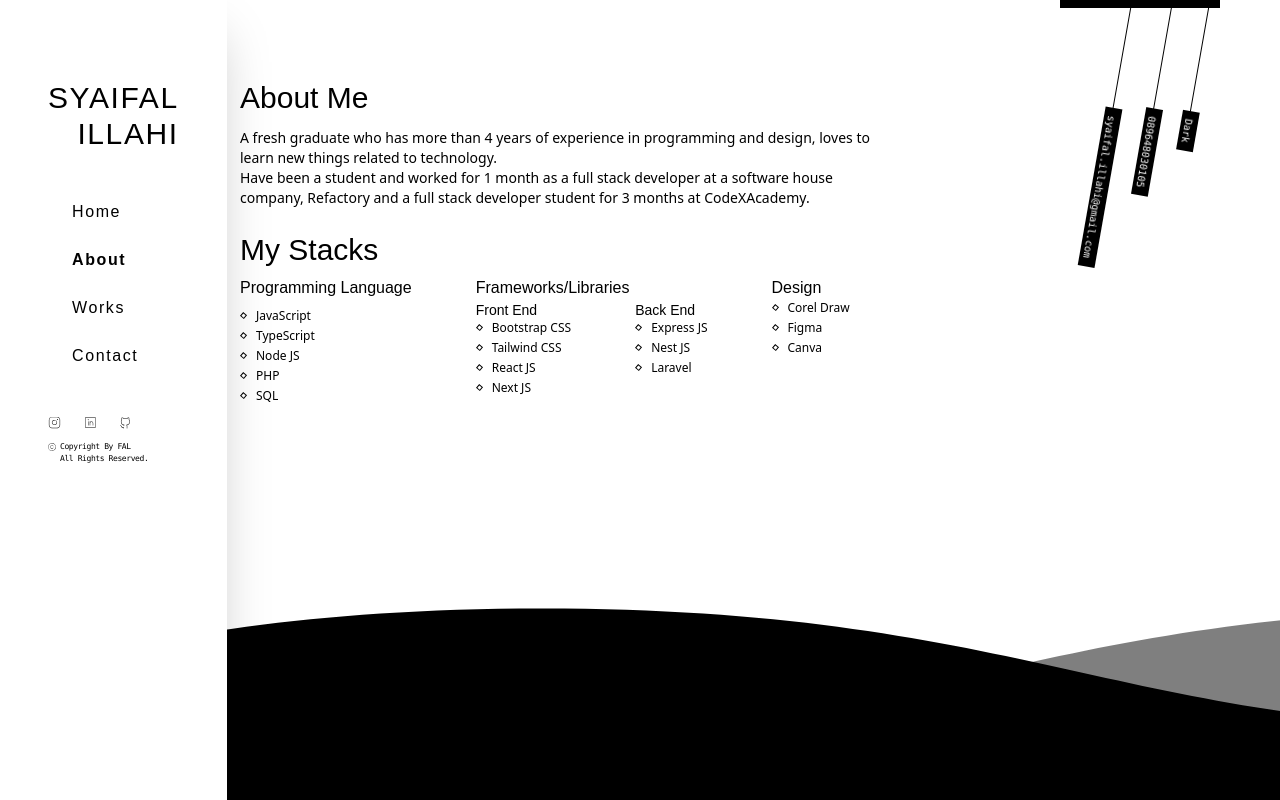
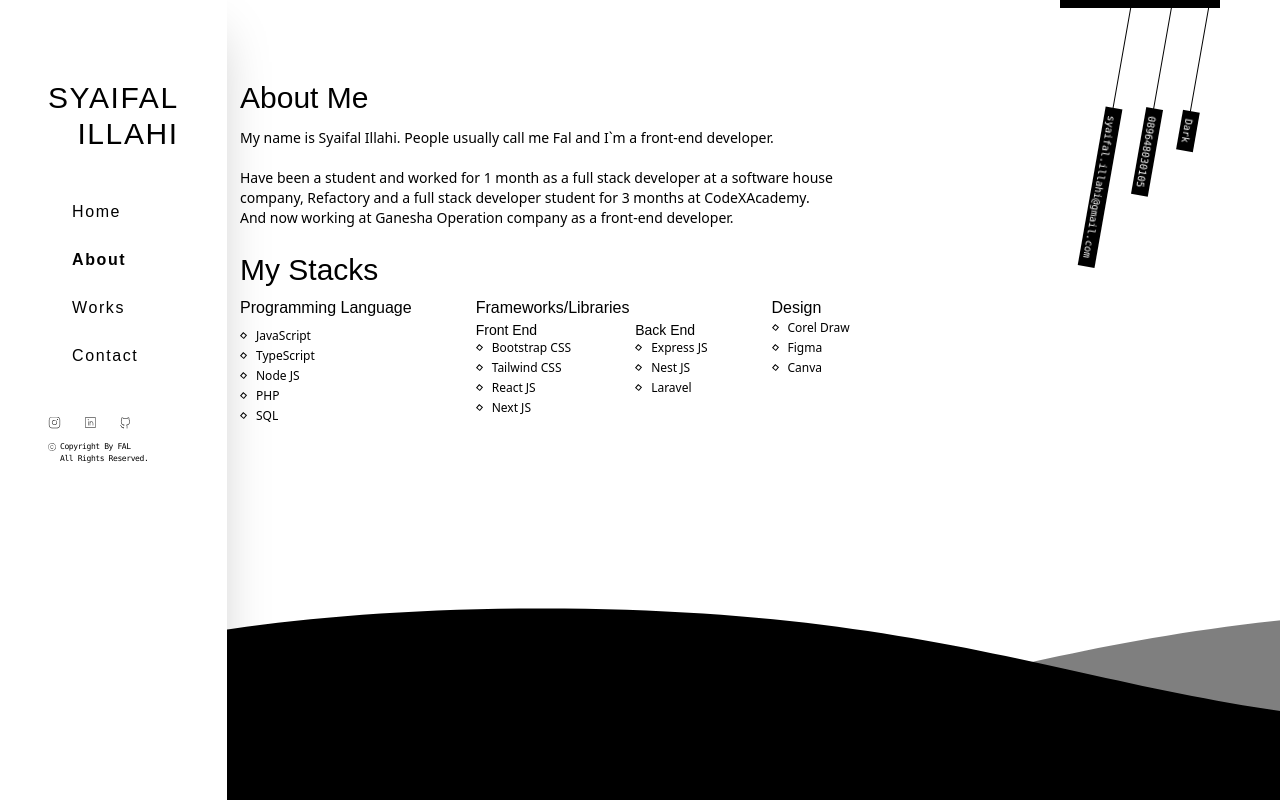
Before and after one commit to Fal-hi/next-portfolio, a Next.js app: page /About in a window 1280 px wide. Built offline with nearby package versions, Linux system fonts and the light colour scheme; a web font is replaced by a local one.

Commit message:
update profile baru

```diff
--- a/pages/About.tsx
+++ b/pages/About.tsx
@@ -1,4 +1,3 @@
-import Layout from "@/components/Layouts";
 import { Dot } from "@/components/icons";
 
 const listsPL = [
@@ -79,13 +78,15 @@ export default function About() {
       <article>
         <h1 className="text-3xl">About Me</h1>
         <p className="font-sans text-sm mt-3">
-          A fresh graduate who has more than 4 years of experience in
-          programming and design, loves to learn new things related to
-          technology.
+          My name is Syaifal Illahi. People usually call me Fal and I`m a
+          front-end developer.
+          <br />
           <br />
           Have been a student and worked for 1 month as a full stack developer
           at a software house company, Refactory and a full stack developer
           student for 3 months at CodeXAcademy.
+          <br />
+          And now working at Ganesha Operation company as a front-end developer.
         </p>
       </article>
       <article className="mt-4 md:mt-6">
--- a/pages/Contact.tsx
+++ b/pages/Contact.tsx
@@ -1,6 +1,5 @@
 import { Formik, Form, Field, FormikProps } from "formik";
 import * as Yup from "yup";
-import { useState } from "react";
 import { ToastContainer, toast } from "react-toastify";
 import "react-toastify/dist/ReactToastify.css";
 
@@ -11,12 +10,12 @@ type FormValues = {
 };
 
 export default function Contact() {
-  const [submitted, setSubmitted] = useState<boolean>(false);
-
   return (
     <section className="mx-4 lg:ml-8">
-      <h1 className="mt-8 lg:mt-20 text-3xl text-center md:text-left">Contact</h1>
-        <div className="flex-none md:flex md:gap-8 lg:gap-32 mt-6">
+      <h1 className="mt-8 lg:mt-20 text-3xl text-center md:text-left">
+        Contact
+      </h1>
+      <div className="flex-none md:flex md:gap-8 lg:gap-32 mt-6">
         <article className="text-6xl text-center md:text-left">
           <h2>Let`s Talk</h2>
           <h2>With Me</h2>
@@ -44,7 +43,6 @@ export default function Contact() {
               },
               body: JSON.stringify(values),
             });
-            setSubmitted(true);
             toast.info(
               "Message Received! I`ll send your message soon, thank you😊",
               {
--- a/pages/index.tsx
+++ b/pages/index.tsx
@@ -1,4 +1,4 @@
-import Link from "next/link"
+import Link from "next/link";
 
 export default function Home() {
   return (
@@ -10,7 +10,7 @@ export default function Home() {
             <h1 className="mt-2 lg:mt-6">I`m A Professional</h1>
           </div>
           <h3 className="text-2xl font-light font-sans tracking-wide mt-4 lg:mt-8 mb-12">
-            FullStack Developer
+            FrontEnd Developer
           </h3>
           <div>
             <Link
```
Also changed, not shown: package.json (+16 -16 lines), 1 other file (tests, documents, lock files or other folders).
